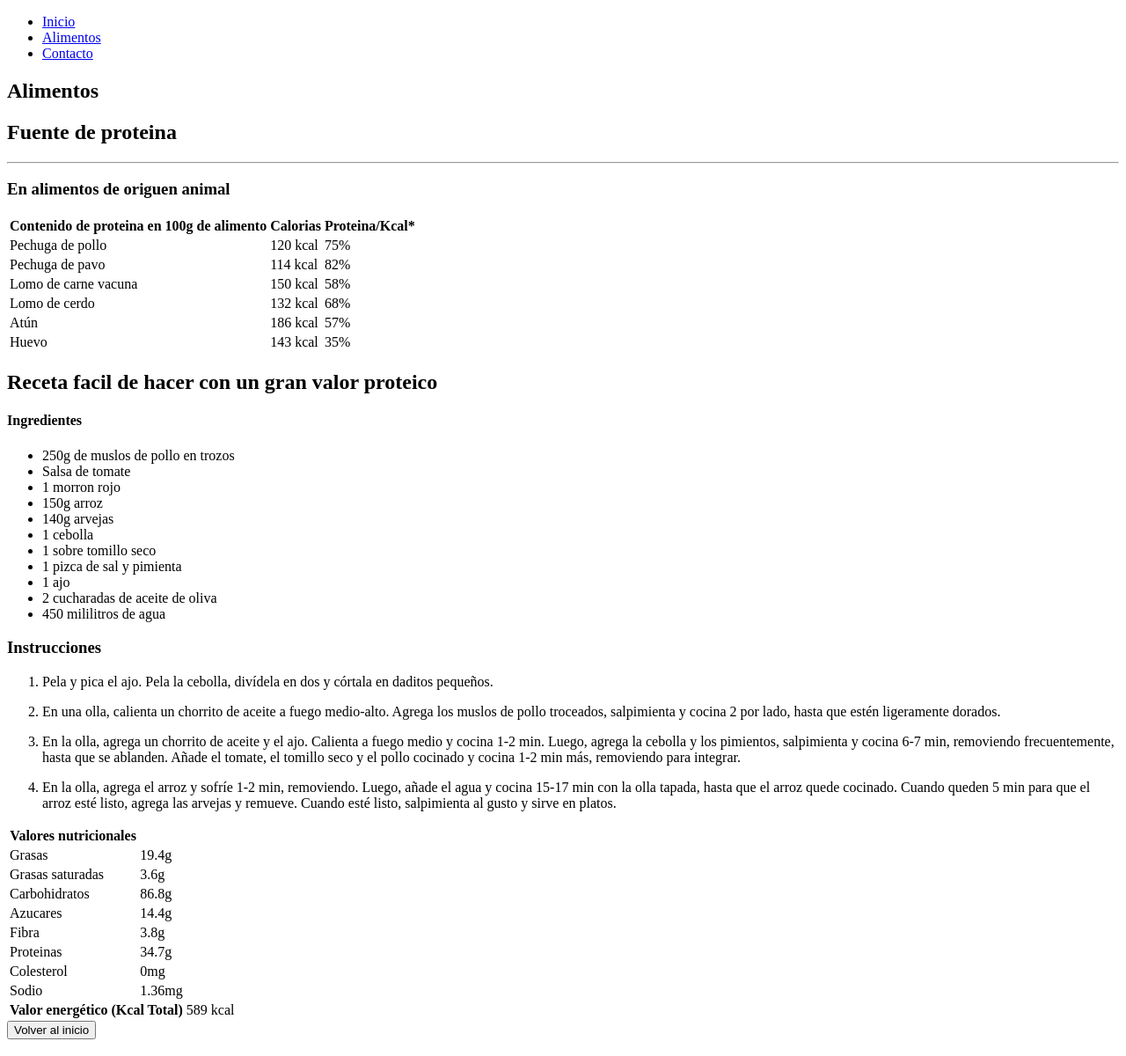
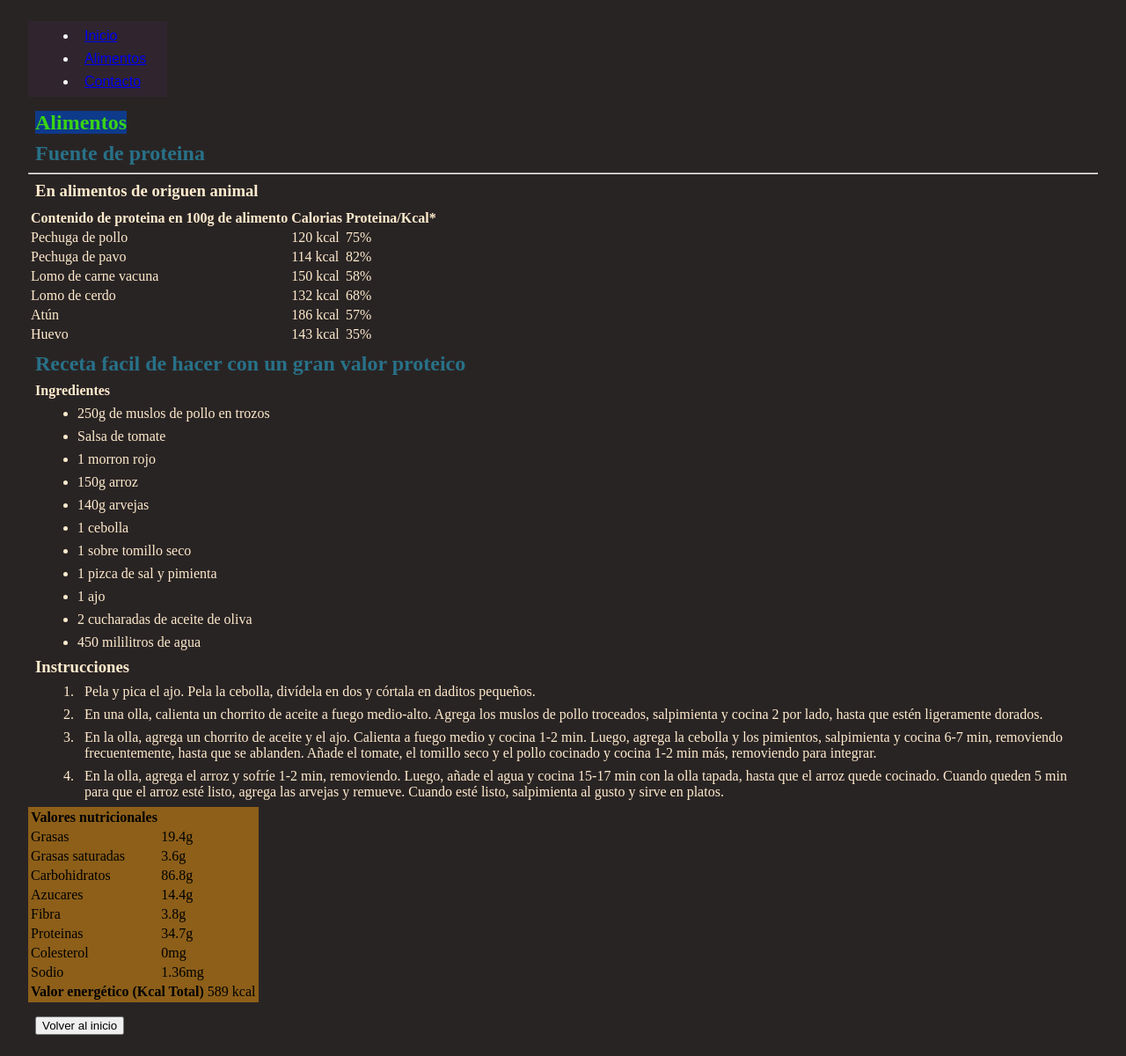
Before and after one commit to Gonza127/Tareas, a plain HTML site: page assets/pages/alimentos.html in a window 1280 px wide. Shown: the whole page at 88% size. Drawn offline with Linux system fonts and the light colour scheme.

Commit message:
3er tarea

```diff
--- a/assets/pages/alimentos.html
+++ b/assets/pages/alimentos.html
@@ -3,6 +3,8 @@
 <head>
     <meta charset="UTF-8">
     <meta name="viewport" content="width=device-width, initial-scale=1.0">
+    <link rel="stylesheet" href="../styles/global.css">
+    <link rel="stylesheet" href="../styles/alimentos.css">
     <title>Document</title>
 </head>
 <body>
@@ -124,7 +126,7 @@
             </ol>
         </section>
 
-        <table>
+        <table class="holi">
           <thead>
               <tr>
                 <th>Valores nutricionales</th>
--- /dev/null
+++ b/assets/styles/alimentos.css
@@ -0,0 +1,6 @@
+
+
+.holi {
+    color: black;
+    background-color: rgb(141, 95, 25);
+}
--- /dev/null
+++ b/assets/styles/contacto.css
@@ -0,0 +1,4 @@
+/* cambio de fuente */
+label {
+    font-family:'Courier New', Courier, monospace ;
+}
--- /dev/null
+++ b/assets/styles/global.css
@@ -0,0 +1,37 @@
+/* color para todos los h2 */
+h2 {
+    color:rgb(40, 113, 136) ;
+    display: inline;
+}
+
+/* color para todos los h1 */
+
+h1 {
+    color: rgb(58, 212, 20);
+    display: inline;
+    background-color: rgb(14, 58, 139);
+}
+
+/* color para todos los nav */
+
+nav {
+    color: rgb(252, 252, 252);
+    display: inline-block;
+    background-color: rgb(48, 37, 46);
+}
+
+/* color para todos los body */
+
+body {
+    background-color: rgb(41, 36, 36);
+    color:blanchedalmond ;
+}
+
+/* cambio de fuente a los nav*/
+nav {
+    font-family:fantasy ;
+}
+/* etiqueta universal*/
+*{
+    margin: 8px;;
+}
--- /dev/null
+++ b/assets/styles/index.css
@@ -0,0 +1,9 @@
+strong {
+    color:blue;
+    background-color:yellow ;
+
+}
+
+ol > li  {
+    background-color: blueviolet;
+}
```
Also changed, not shown: assets/pages/contacto.html (+3 -0 lines), assets/pages/index.html (+6 -1 lines).
